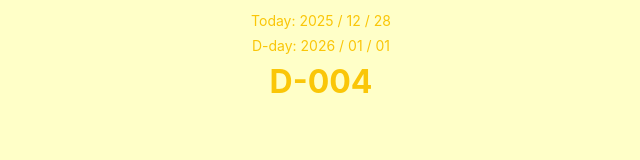
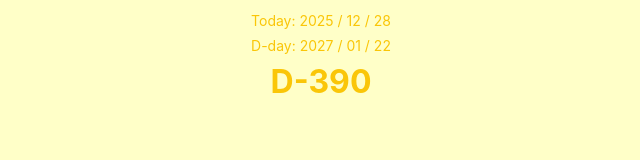
Before and after one commit to smp21lhj/notion_Dday_smp21lhj, a plain HTML site: page index.html in a window 1280 px wide. Shown: the full height of the page, 319-959 px from the left. Drawn offline with Linux system fonts and the light colour scheme; a web font is replaced by a local one.

Commit message:
Change D-day date to January 22, 2027
Updated D-day date from 2026-01-01 to 2027-01-22.

```diff
--- a/index.html
+++ b/index.html
@@ -49,7 +49,7 @@ const TODAY_DATE = new Date().toISOString().slice(0, 10);  // Date of Today
 
 //*************🔧SETTINGS🔧*************
 // 🔧 Date Setting 날짜 설정
-const DDAY_DATE  = "2026-01-01"; //Date of D-day(D-0) 디데이(D-0) 날짜
+const DDAY_DATE  = "2027-01-22"; //Date of D-day(D-0) 디데이(D-0) 날짜
 // 🔧 Color Setting 색상 설정
 const TEXT_COLOR = "#fac608"; //Text color (HEX code) 텍스트 색상
 const BG_COLOR   = "#ffffc8"; //Background color (HEX code) 배경 색상
```
